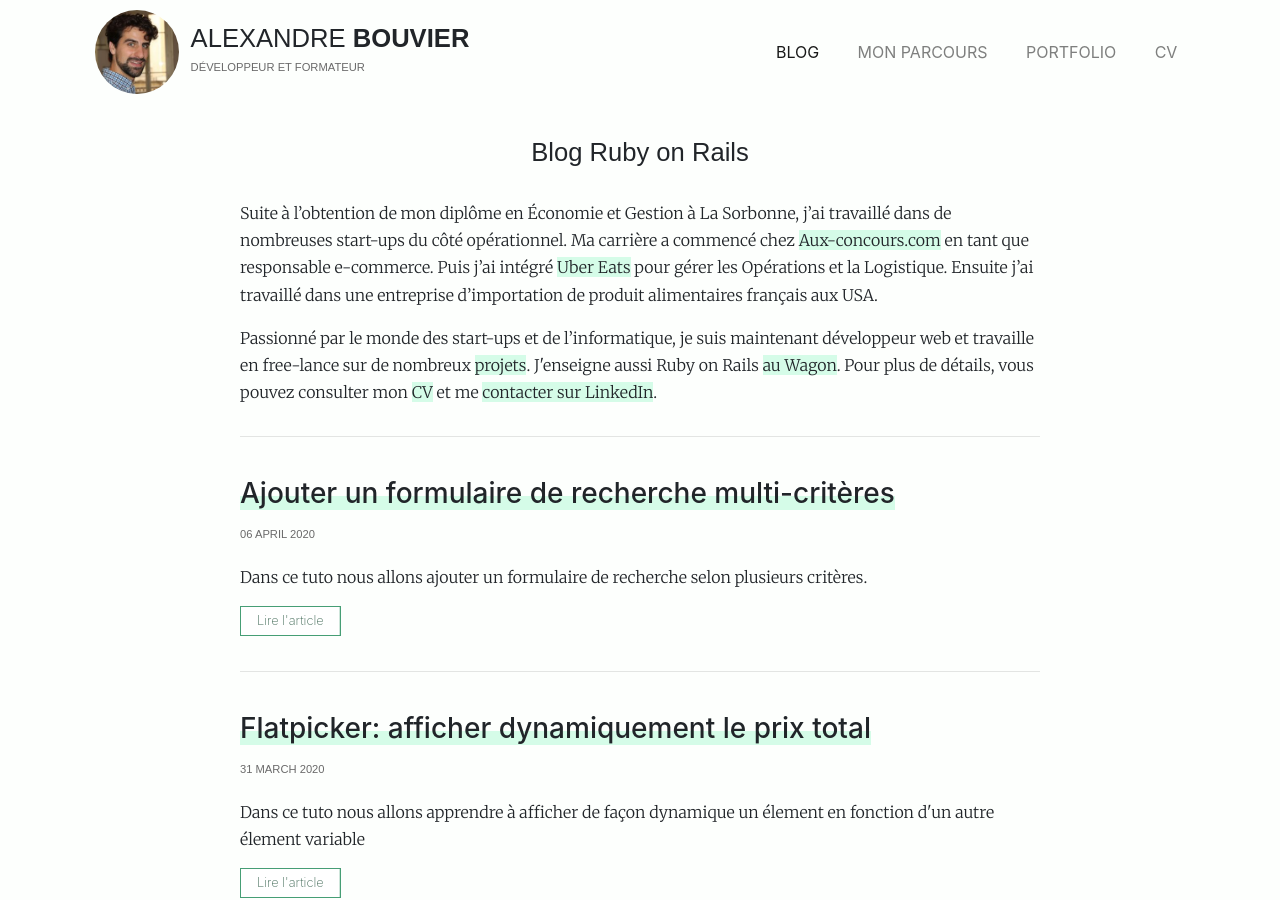
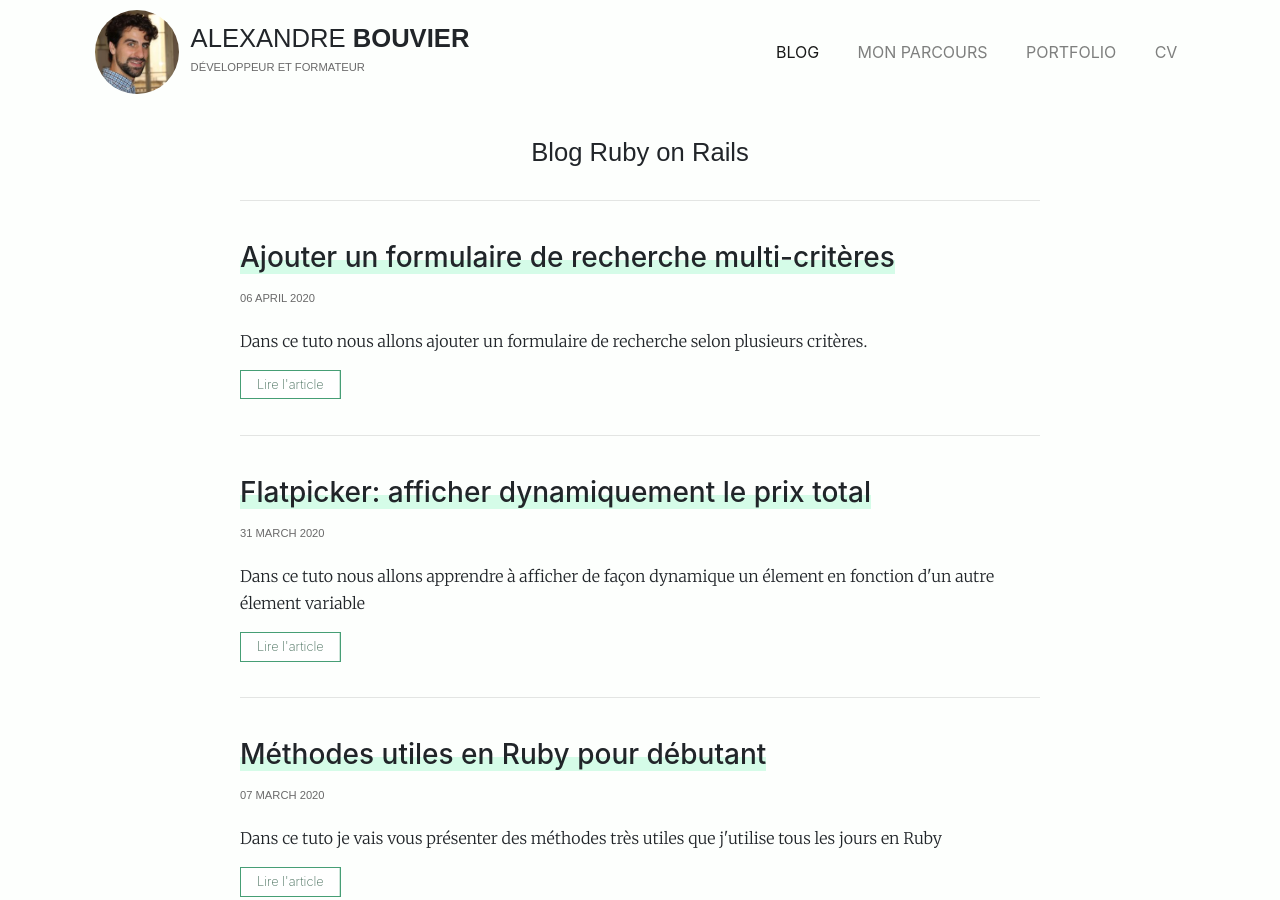
Before and after one commit to alexandrebk/alexandrebk.github.io, a Jekyll site: the page built from index.html, in a window 1280 px wide and 900 px high. Built offline with Jekyll 4.4.1, drawn with Linux system fonts in a browser that asks for light colours; nearby versions of some CDN libraries.

Commit message:
Updates index.html

```diff
--- a/index.html
+++ b/index.html
@@ -6,16 +6,6 @@ title:  Alexandre Bouvier
   <div class="inner">
     <div class="page-title">
       <h1>Blog Ruby on Rails</h1>
-    </div>
-    <div style="margin: 30px 0">
-      <p>
-         Suite à l’obtention de mon diplôme en Économie et Gestion à La Sorbonne, j’ai travaillé dans de nombreuses start-ups du côté opérationnel. Ma carrière a commencé chez <a href="http://www.aux-concours.com/" target="_blank" class="highlighted">Aux-concours.com</a> en tant que responsable e-commerce. Puis j’ai intégré <a href="https://www.ubereats.com/fr-FR/paris/" target="_blank" class="highlighted">Uber Eats</a> pour gérer les Opérations et la Logistique. Ensuite j’ai travaillé dans une entreprise d’importation de produit alimentaires français aux USA.
-      </p>
-      <p>
-        Passionné par le monde des start-ups et de l’informatique, je suis maintenant développeur web et travaille en free-lance sur de nombreux <a href="/portfolio.html" class="highlighted">projets</a>.
-        J'enseigne aussi Ruby on Rails <a href="https://www.lewagon.com/" target="_blank" class="highlighted">au Wagon</a>.
-        Pour plus de détails, vous pouvez consulter mon <a href="https://alexandrebk.github.io/curriculum-vitae/curriculum-vitae.pdf" target="_blank" class="highlighted">CV</a> et me <a href="https://www.linkedin.com/in/alexandre-bouvier-4b9a85101/" target="_blank" class="highlighted">contacter sur LinkedIn</a>.
-      </p>
     </div>
     <ul class="page-blog">
       {% for post in site.posts %}
```
